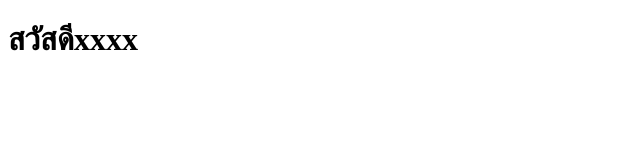
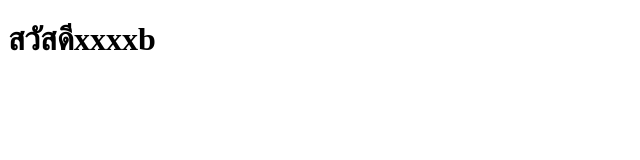
Before and after one commit to seksan57121703/day2-p1, a website: page index.html in a window 1280 px wide. Shown: the full height of the page, 0-640 px from the left. Drawn offline with Linux system fonts and the light colour scheme.

Commit message:
แก้ไข

```diff
--- a/index.html
+++ b/index.html
@@ -5,6 +5,6 @@
     <title>Title</title>
 </head>
 <body>
-<h1> สวัสดีxxxx</h1>
+<h1> สวัสดีxxxxb</h1>
 </body>
 </html>
```
Also changed, not shown: bower.json (added, +17 -0 lines).
